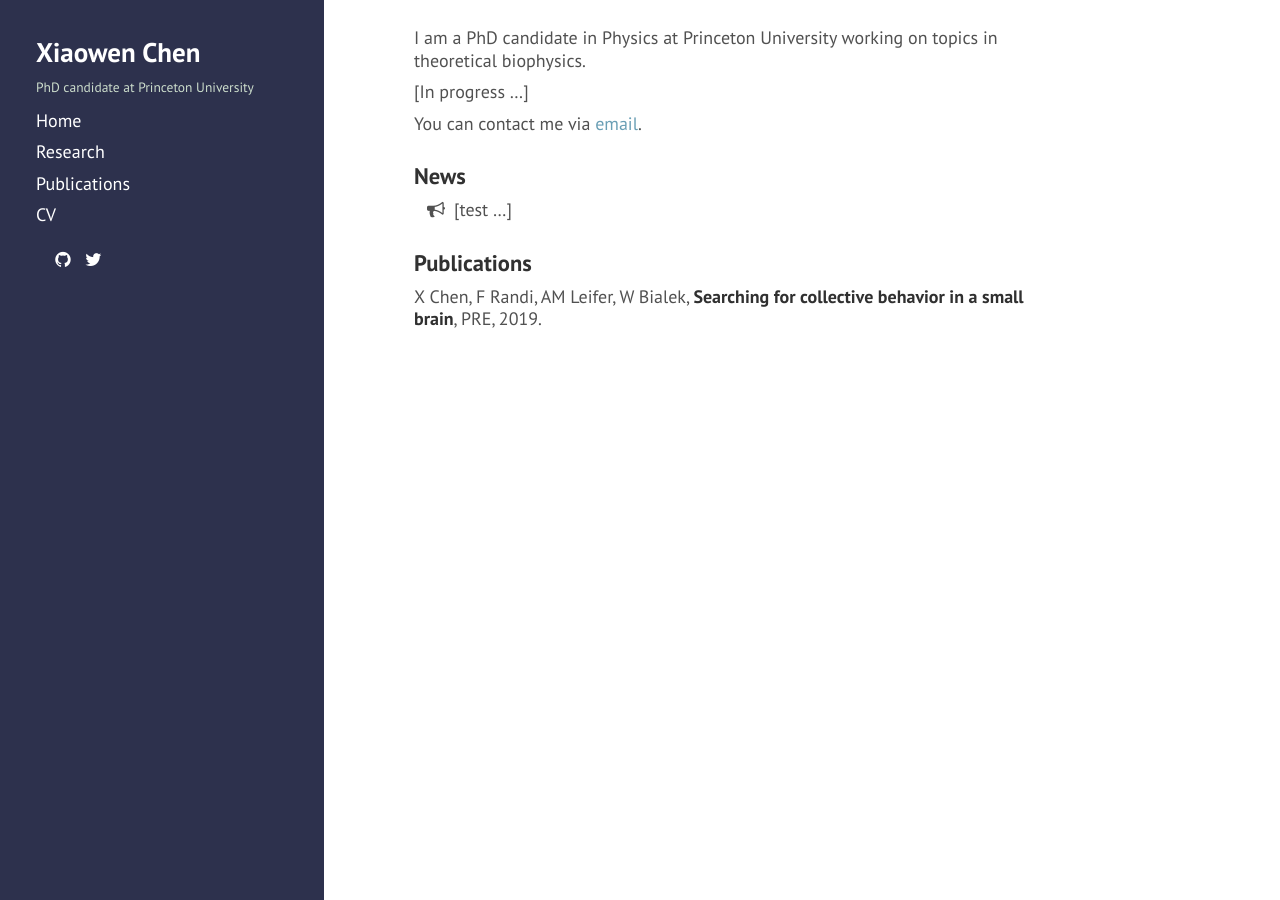
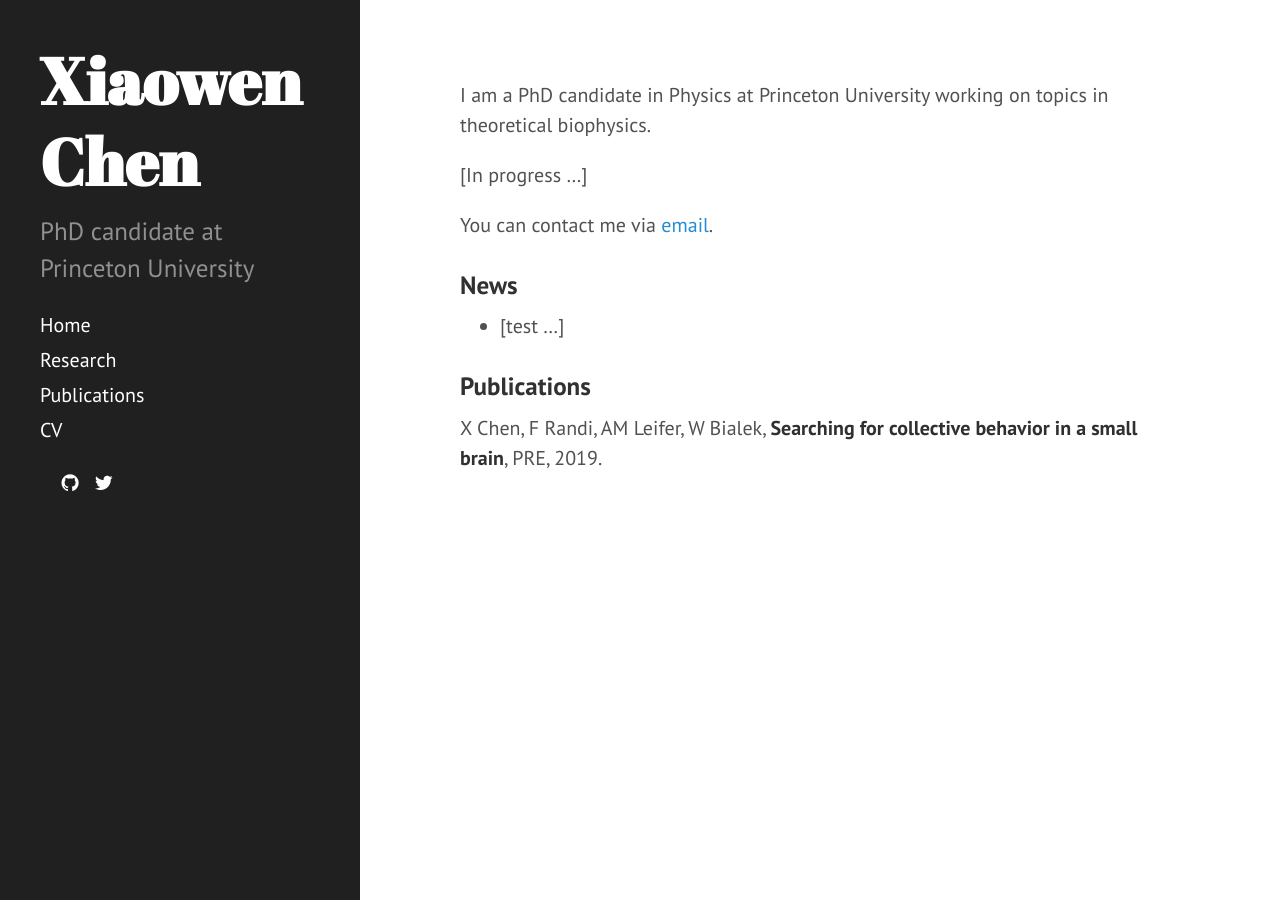
Before and after one commit to xiaowen-chen/xiaowen-chen.github.io, a Jekyll site: the page built from index.md, in a window 1280 px wide. Built offline with Jekyll 4.4.1, drawn with Linux system fonts in a browser that asks for light colours; nearby versions of some CDN libraries; a style sheet for code colours, icons or effects is not loaded.

Commit message:
Update head.html

```diff
--- a/_includes/head.html
+++ b/_includes/head.html
@@ -20,7 +20,6 @@
   <link rel="stylesheet" href="/{{ site.baseurl }}public/css/poole.css">
   <link rel="stylesheet" href="/{{ site.baseurl }}public/css/syntax.css">
   <link rel="stylesheet" href="/{{ site.baseurl }}public/css/hyde.css">
-  <link rel="stylesheet" href="/{{ site.baseurl }}public/css/andim.css">
   <link rel="stylesheet" href="https://fonts.googleapis.com/css?family=PT+Sans:400,400italic,700|Abril+Fatface">
   <!-- Make symbols from font-awesome available -->
   <link rel="stylesheet" href="https://maxcdn.bootstrapcdn.com/font-awesome/4.4.0/css/font-awesome.min.css">
```
